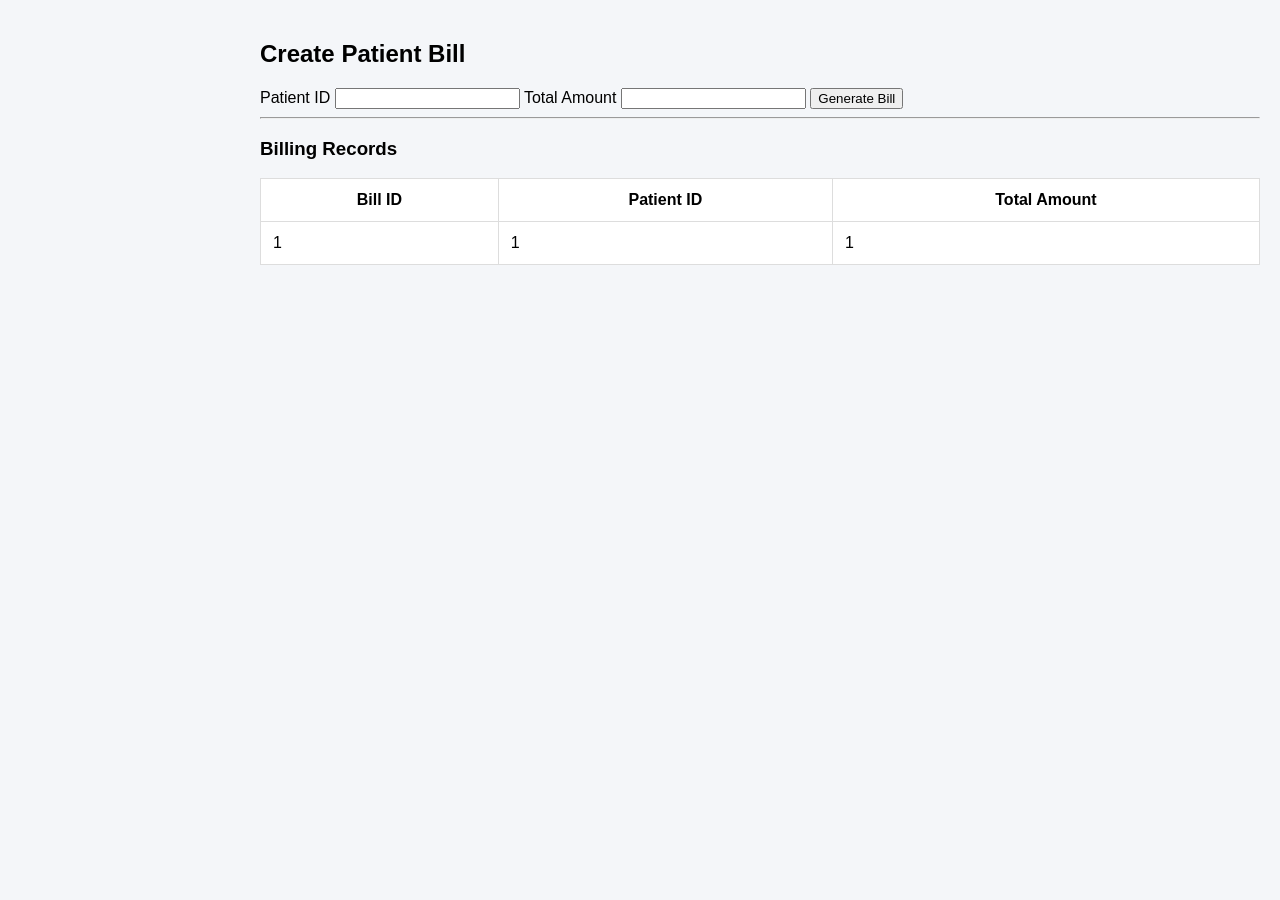
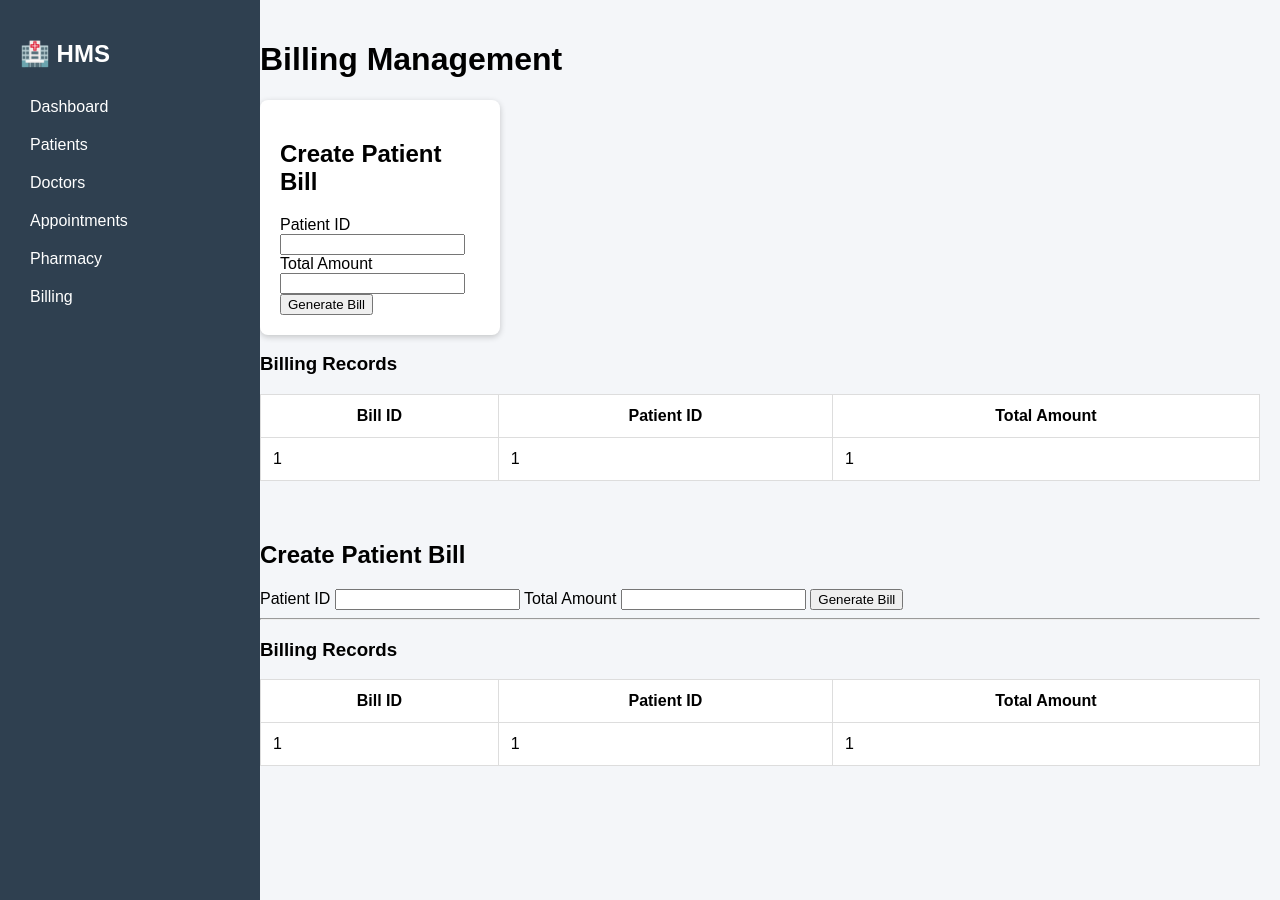
Before and after one commit to avinashkumar-DevOps/hospital-management-devops, a Flask app: template app/templates/billing.html in a window 1280 px wide. Run offline with Flask 3, Linux system fonts and the light colour scheme; the template is opened without the code that fills it: most values are stand-ins (such as "Sample title", 1, 10 or a date in 2020).

Commit message:
Update billing.html

```diff
--- a/app/templates/billing.html
+++ b/app/templates/billing.html
@@ -1,4 +1,85 @@
 <!DOCTYPE html>
+<html>
+
+<head>
+    <title>Billing</title>
+
+    <!-- ✅ Correct CSS loading -->
+    <link rel="stylesheet" href="{{ url_for('static', filename='css/style.css') }}">
+</head>
+
+<body>
+
+<!-- ✅ Sidebar (consistent UI) -->
+<div class="sidebar">
+    <h2>🏥 HMS</h2>
+
+    <a href="/">Dashboard</a>
+    <a href="/patients">Patients</a>
+    <a href="/doctors">Doctors</a>
+    <a href="/appointments">Appointments</a>
+    <a href="/pharmacy">Pharmacy</a>
+    <a href="/billing">Billing</a>
+</div>
+
+<div class="main">
+
+    <header>
+        <h1>Billing Management</h1>
+    </header>
+
+    <!-- ✅ Billing Form -->
+    <div class="card">
+        <h2>Create Patient Bill</h2>
+
+        <form action="/billing/create" method="POST">
+
+            <label>Patient ID</label>
+            <input type="number" name="patient_id" required>
+
+            <label>Total Amount</label>
+            <input type="number" name="total_amount" required>
+
+            <button type="submit">Generate Bill</button>
+
+        </form>
+    </div>
+
+    <!-- ✅ Billing Table -->
+    <div class="table-section">
+
+        <h3>Billing Records</h3>
+
+        <table>
+
+            <tr>
+                <th>Bill ID</th>
+                <th>Patient ID</th>
+                <th>Total Amount</th>
+            </tr>
+
+            {% if bills %}
+                {% for bill in bills %}
+                <tr>
+                    <td>{{ bill.id }}</td>
+                    <td>{{ bill.patient_id }}</td>
+                    <td>{{ bill.total_amount }}</td>
+                </tr>
+                {% endfor %}
+            {% else %}
+                <tr>
+                    <td colspan="3">No billing records found</td>
+                </tr>
+            {% endif %}
+
+        </table>
+
+    </div>
+
+</div>
+
+</body>
+</html><!DOCTYPE html>
 <html>
 
 <head>
```
